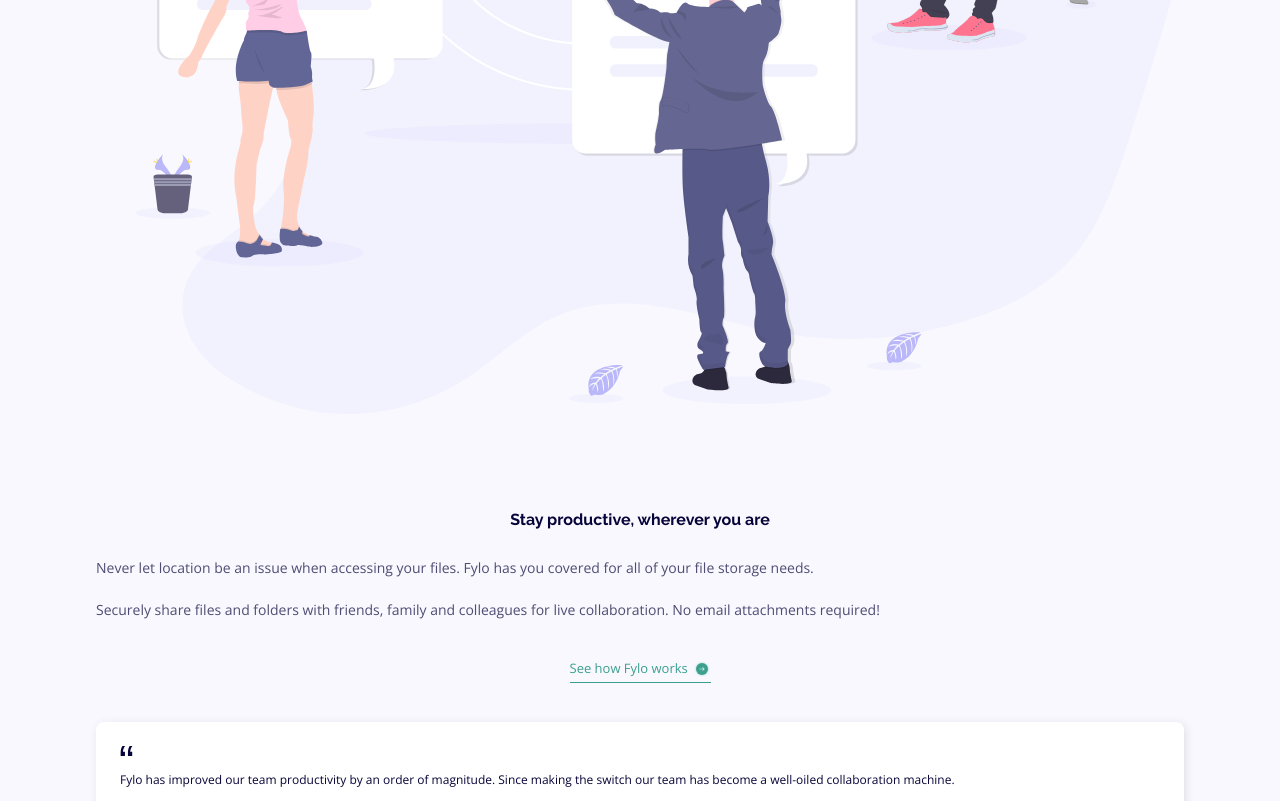
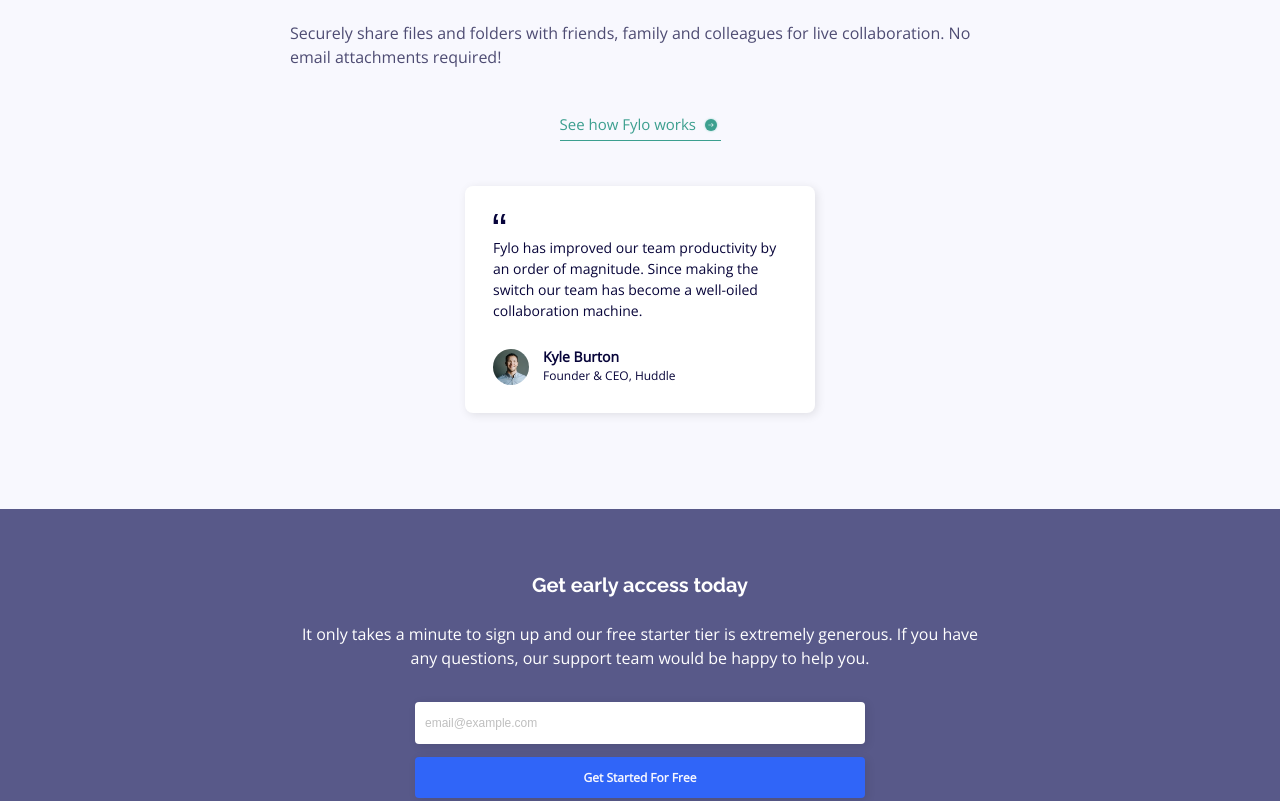
Before and after one commit to JacksonJ97/fylo-landing-page-with-two-column-layout, a website built with Parcel: page src/index.html in a window 1280 px wide. Shown: the part 1794-2595 px from the top of the page. Built offline with nearby package versions, Linux system fonts and the light colour scheme.

Commit message:
completed tablet view using fluid typography

```diff
--- a/src/scss/components/_input.scss
+++ b/src/scss/components/_input.scss
@@ -5,6 +5,7 @@
   margin: 0 auto 1em auto;
   padding: 1em 1.5em;
   width: 90%;
+  max-width: 450px;
   border-radius: 4px;
   box-shadow: 2px 2px 10px rgba(0, 0, 0, 0.15);
 }
@@ -31,6 +32,7 @@
   margin: 0 auto 1em auto;
   padding: 1em 0.75em;
   width: 80%;
+  max-width: 450px;
   border-radius: 4px;
   border: none;
   box-shadow: 2px 2px 10px rgba(0, 0, 0, 0.1);
--- a/src/scss/components/_testimonial-card.scss
+++ b/src/scss/components/_testimonial-card.scss
@@ -4,9 +4,10 @@
   border-radius: 8px;
   background-color: white;
   box-shadow: 2px 2px 10px rgba(0, 0, 0, 0.1);
-  font-size: 0.75rem;
-  padding: 2em 1em 2em 2em;
-  line-height: 1.7;
+  font-size: clamp(0.75rem, 2.5vw, 00.875rem);
+  padding: 2em;
+  margin: 0 auto;
+  max-width: 350px;
 }
 
 .bg-quotes {
@@ -31,5 +32,5 @@
 }
 
 .user-title {
-  font-size: 0.625rem;
+  font-size: clamp(0.625rem, 2.25vw, 0.75rem);
 }
--- a/src/scss/layout/_cta.scss
+++ b/src/scss/layout/_cta.scss
@@ -9,13 +9,14 @@
 
 h3 {
   font-family: $headerFont;
-  font-size: 1.125rem;
+  font-size: clamp(1.125rem, 2.5vw, 1.25rem);
   text-align: center;
   margin-bottom: 1.25em;
 }
 
 .cta-section p {
-  font-size: 0.875rem;
+  font-size: clamp(0.875rem, 2vw, 1rem);
   text-align: center;
-  margin-bottom: 2em;
+  margin: 0 auto 2em auto;
+  max-width: 700px;
 }
--- a/src/scss/layout/_hero.scss
+++ b/src/scss/layout/_hero.scss
@@ -5,20 +5,24 @@
 }
 
 .hero-section img {
-  max-width: 100%;
+  width: 100%;
+  max-width: 600px;
   display: block;
-  margin: 0 auto 2em auto;
+  margin: 0 auto 4em auto;
 }
 
 h1 {
   font-family: $headerFont;
+  font-size: clamp(1.5rem, 4vw, 1.625rem);
   text-align: center;
   line-height: 1.5;
-  margin-bottom: 1em;
+  margin: 0 auto 1em auto;
+  max-width: 650px;
 }
 
 .hero-section p {
-  font-size: 0.9375rem;
+  font-size: clamp(0.9375rem, 2.5vw, 1.0625rem);
   text-align: center;
-  margin-bottom: 2em;
+  margin: 0 auto 2em auto;
+  max-width: 650px;
 }
--- a/src/scss/layout/_info.scss
+++ b/src/scss/layout/_info.scss
@@ -2,7 +2,7 @@
 
 h2 {
   font-family: $headerFont;
-  font-size: 1rem;
+  font-size: clamp(1rem, 2.25vw, 1.125rem);
   text-align: center;
   margin-bottom: 1.75em;
 }
@@ -16,23 +16,26 @@
 }
 
 .info-section-picture {
-  max-width: 100%;
+  width: 100%;
+  max-width: 600px;
   display: block;
   margin: 0 auto 6em auto;
 }
 
 .info-text {
-  font-size: 0.875rem;
+  font-size: clamp(0.875rem, 2vw, 1rem);
   margin-bottom: 1.5em;
   color: $veryDarkBlue;
   opacity: 0.7;
+  max-width: 700px;
+  margin: 0 auto 1.5em auto;
 }
 
 .info-section a {
   display: flex;
   align-items: center;
-  font-size: 0.8125rem;
-  width: 141px;
+  font-size: clamp(0.8125rem, 2vw, 0.9375rem);
+  width: clamp(141px, 22vw, 161px);
   margin: 3em auto 3em auto;
   color: $moderateCyan;
   border-bottom: 1px solid $moderateCyan;
```
Also changed, not shown: 1 other file.
